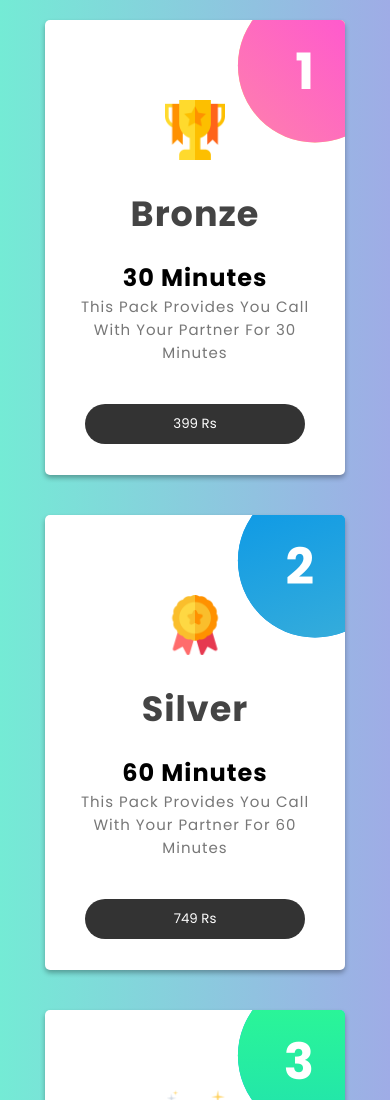
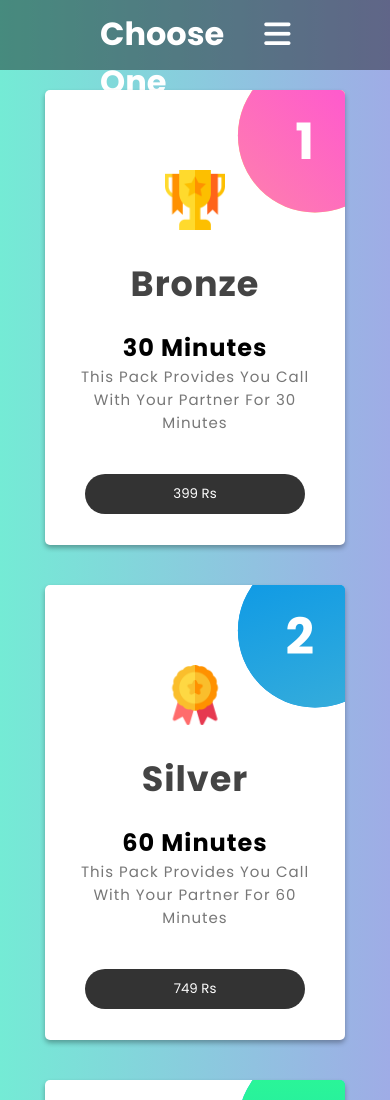
Before and after one commit to Mrhudson69/Meetup-Website, a plain HTML site: page html/buy.html in a window 390 px wide. Shown: the top 1100 px of the page. Drawn offline with nearby package versions, Linux system fonts and the light colour scheme.

Commit message:
added header on buy page

```diff
--- a/css/buystyle.css
+++ b/css/buystyle.css
@@ -120,3 +120,115 @@ body{
 .box:hover h1{
     color: #fff;
 }
+
+/* Header Content */
+
+header{
+    top: 0;
+    left: 0;
+    width: 100%;
+    display: flex;
+    justify-content: space-between;
+    z-index: 1000;
+    padding: 30px 100px;
+    background: #05020269;
+}
+
+header .logo{
+    position: relative;
+    color: #fff;
+    font-weight: 700;
+    font-size: 2em;
+    text-decoration: none;
+}
+
+header ul{
+    position: relative;
+    display: flex;
+    justify-content: center;
+    align-items: center;
+}
+
+header ul li{
+    position: relative;
+    list-style: none;
+    margin-left: 40px;
+}
+header ul li a{
+    color: #fff;
+    text-decoration: none;
+}
+header ul li a:hover,
+header ul .active1{
+    color: red;
+    font-weight: 600;
+}
+header ul li a:after{
+    content: "";
+    position: absolute;
+    width: 0%;
+    height: 2px;
+    background: rgb(255, 3, 3);
+    bottom: 0px;
+    left: 0;
+    transition: all .5s;
+}
+header ul li a:hover:after{
+    width: 100%;
+}
+header ul li .active1:after{
+    width: 100%;
+}
+.mobile-nav{
+    display: none;
+    float: right;
+    margin: 10px;
+    padding: 10px;
+    font-size: 24px;
+    color: #fff;
+    outline: none;
+    cursor: pointer;
+}
+
+/* Responsive css */
+@media only screen and (max-width: 900px){
+    .site-nav-menu{
+        float: none;
+        position: absolute;
+        background: #00000077;
+        width: 100%;
+        left: 0;
+        top: 92px;
+        padding: 10px 0px 20px 0px;
+        border-top: 1px solid #4b0d0d86;
+        clip-path: circle(0% at 100% -150%);
+        transition: all 0.8s;
+    }
+    header ul{
+        display: grid;
+        text-align: center;
+        font-size: 30px;
+        margin: 15px 5px;
+        padding-left: 10%;
+
+    }
+    header ul li{
+        margin-top: 5px;
+    }
+    .mobile-nav{
+        display: block;
+        margin-top: -7px;
+        margin-left: 30px;
+        font-size: 30px;
+    }
+    .mobile-menu{
+        clip-path: circle(100% at 100%);
+    }
+    .primary-menu li a:after{
+        display: none;
+    }
+    header{
+        height: 90px;
+        margin-top: -20px;
+    }
+}
--- a/html/buy.html
+++ b/html/buy.html
@@ -9,6 +9,22 @@
     <title>Select a pack you want to buy</title>
 </head>
 <body>
+    <header>
+        <a href="#" class="logo">Choose one</a>
+        <div class="mobile-nav">
+            <i class="fa-solid fa-bars"></i>
+        </div>
+        <div class="site-nav-menu">
+        <ul class="primary-menu">
+            <li><a href="./partner.html" class="active1">Become a Partner</a></li>
+            <li><a href="./main.html">Home</a></li>
+            <li><a href="./aboutus.html">About Us</a></li>
+            <li><a href="./contact.html">Contact Us</a></li>
+            <li><a href="#">Terms & Conditions</a></li>
+            <li><a href="./qanda.html">Q & A</a></li>
+        </ul>
+    </div>
+    </header>
     <div class="container">
         <div class="box">
             <img src="../img/award.png" alt="">
@@ -35,6 +51,13 @@
             <span class="count">3</span>
         </div>
     </div>
-
+    <script src="https://code.jquery.com/jquery-3.6.0.min.js"></script>
+    <script>
+        $(document).ready(function(){
+            $(".mobile-nav i").click(function(){
+                $(".site-nav-menu").toggleClass("mobile-menu");
+            })
+        })
+    </script>
 </body>
 </html>
```
